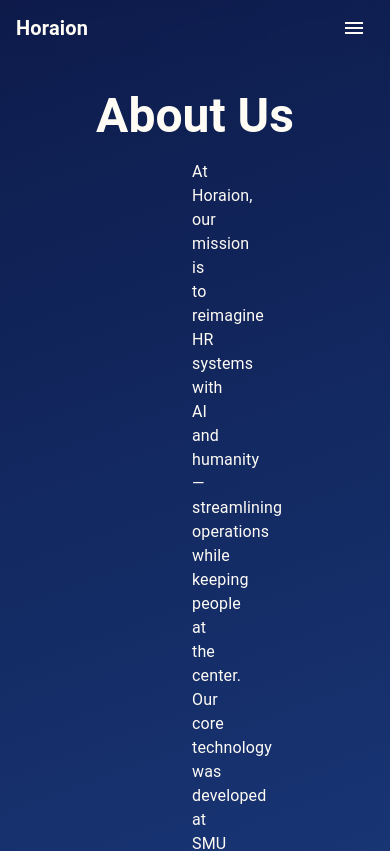
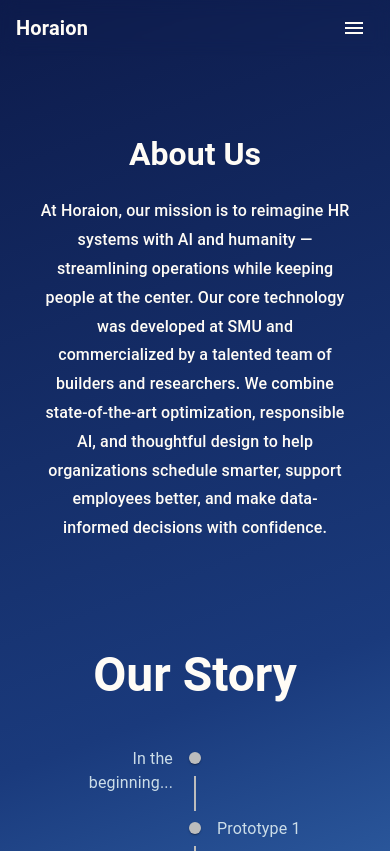
Before and after one commit to the-axyze/horaion-landing-page, a React (Vite) app: page /about in a window 390 px wide. Shown: the top 851 px of the page. Built offline with nearby package versions, Linux system fonts and the light colour scheme.

Commit message:
refactor: changed styling to be mobile-friendly
- added FAQ link to navbar
- changed about us to be mobile-friendly

```diff
--- a/src/components/AboutHoraion.tsx
+++ b/src/components/AboutHoraion.tsx
@@ -1,31 +1,33 @@
-import { Box, Typography } from "@mui/material";
+import { Box, Typography, Container } from "@mui/material";
 
 const AboutHoraion = () => {
   return (
-    <Box sx={{ p: 4 }}>
+    <Box sx={{ py: 10, px: { xs: 3, md: 8 } }}>
+      <Container maxWidth="md">
         <Typography
           variant="h3"
           color="#FFFCF6"
           align="center"
-        sx={{ pb: 2 }}
-        fontWeight="bold"
+          fontWeight={700}
+          sx={{ mb: 3, fontSize: { xs: "2rem", md: "3rem" } }}
         >
           About Us
         </Typography>
         <Typography
-        variant="body1"
+          variant="h6"
           color="#FFFCF6"
           align="center"
-        sx={{ px: 10, mx: 10 }}
+          sx={{ lineHeight: 1.8, fontSize: { xs: "1rem", md: "1.15rem" } }}
         >
-        At Horaion, our mission is to reimagine HR systems with AI and humanity—
-        streamlining operations while keeping people at the center. Our core
-        technology was developed at SMU and commercialized by a talented team of
-        builders and researchers. We combine state‑of‑the‑art optimization,
-        responsible AI, and thoughtful design to help organizations schedule
-        smarter, support employees better, and make data‑informed decisions with
-        confidence.
+          At Horaion, our mission is to reimagine HR systems with AI and
+          humanity — streamlining operations while keeping people at the center.
+          Our core technology was developed at SMU and commercialized by a
+          talented team of builders and researchers. We combine state-of-the-art
+          optimization, responsible AI, and thoughtful design to help
+          organizations schedule smarter, support employees better, and make
+          data-informed decisions with confidence.
         </Typography>
+      </Container>
     </Box>
   );
 };
--- a/src/components/Layout.tsx
+++ b/src/components/Layout.tsx
@@ -224,6 +224,14 @@
             >
               Pricing
             </Button>
+            <Button
+              color="inherit"
+              component={RouterLink}
+              to="/faq"
+              sx={navLinkSx("/faq")}
+            >
+              FAQ
+            </Button>
           </Box>
 
           {/* RIGHT - Buttons + Hamburger */}
@@ -363,6 +371,7 @@
               { label: "About Us", path: "/about" },
               { label: "Contact Us", path: "/contact" },
               { label: "Pricing", path: "/pricing" },
+              { label: "FAQ", path: "/faq" },
             ].map((item) => (
               <ListItemButton
                 key={item.path}
```
Also changed, not shown: 1 other file (tests, documents, lock files or other folders). Lines whose indentation alone changed are shown as unchanged.
